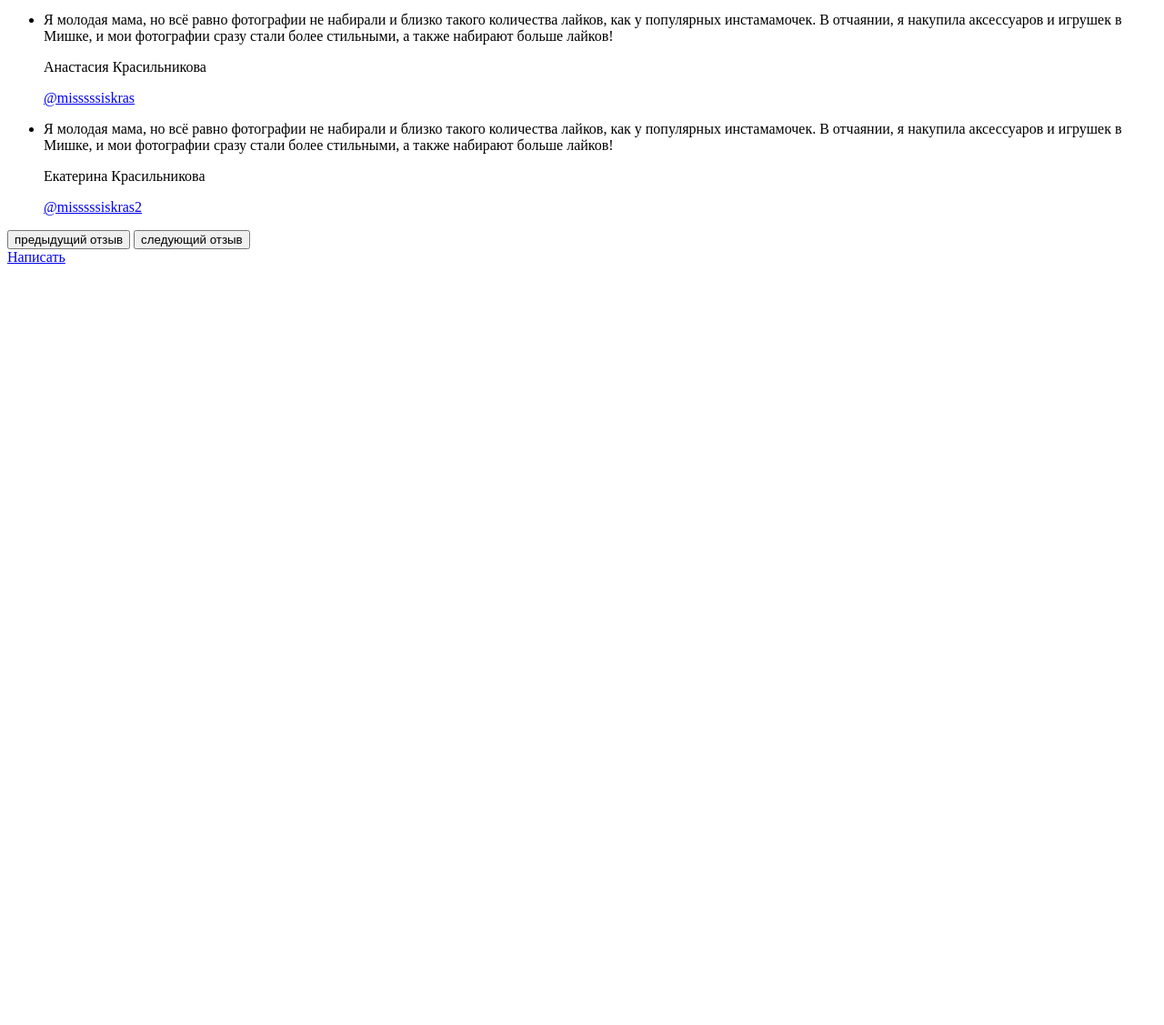
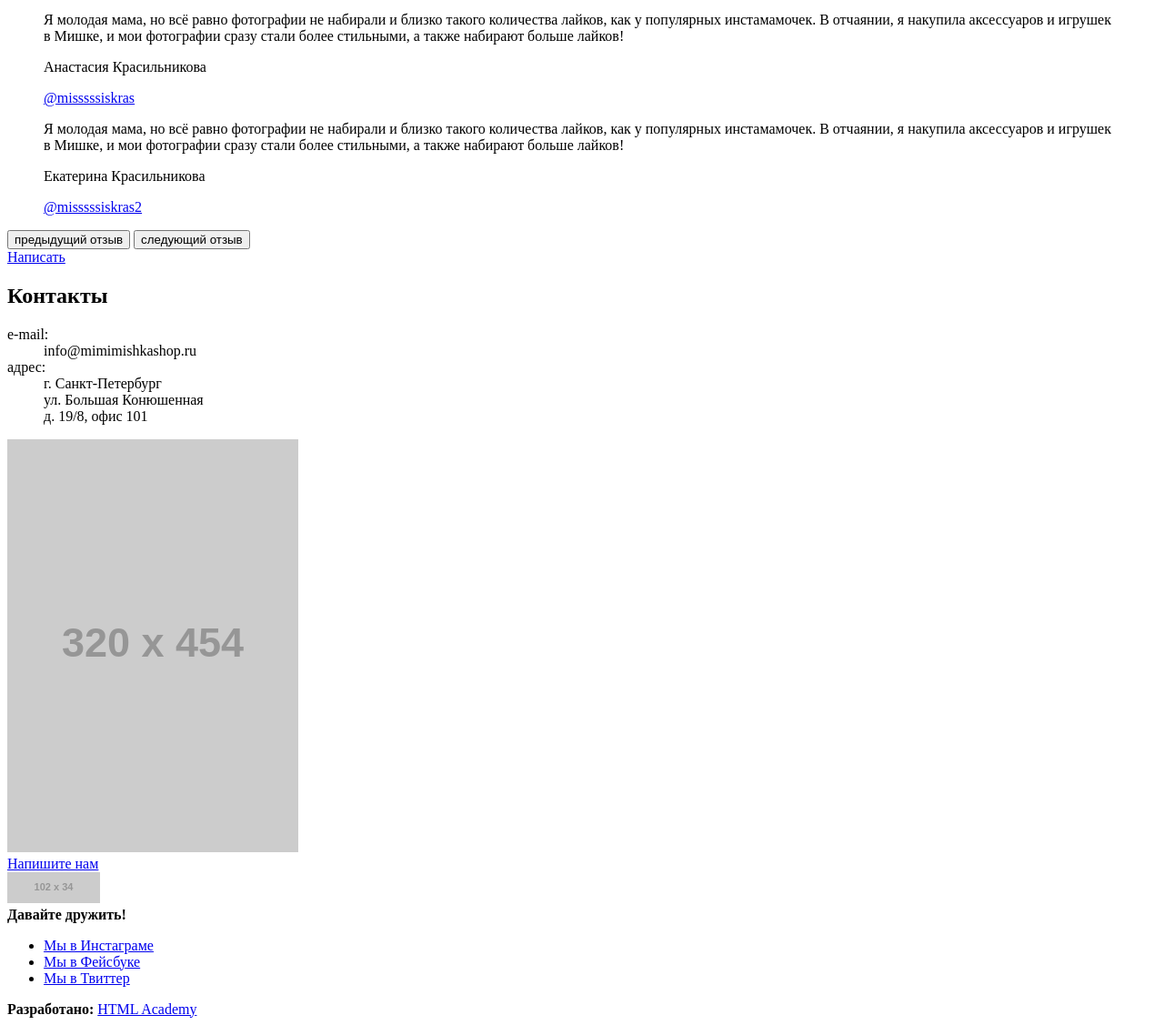
Before and after one commit to freddiemega/243792-mishka-21, a website: page source/index.html in a window 1280 px wide. Shown: the part 1559-2686 px from the top of the page at 91% size. Before the commit the page ends 1859 px from the top, so only its background shows below. Drawn offline with Linux system fonts and the light colour scheme; placeholder pictures from the web are drawn by us.

Commit message:
Закончена Гланая

```diff
--- a/source/index.html
+++ b/source/index.html
@@ -151,8 +151,8 @@
           <h2 class="reviews__title">
             Отзывы
           </h2>
-          <ul class="reviews__list slider__list">
-            <li class="reviews__item slider__item">
+          <div class="reviews__list slider__list">
+            <blockquote class="reviews__item slider__item">
               <p class="reviews__item--text">
                 Я молодая мама, но всё равно фотографии не набирали и близко такого количества лайков, как у популярных инстамамочек. В отчаянии, я накупила аксессуаров и игрушек в Мишке, и мои фотографии сразу стали более стильными, а также набирают больше лайков!
               </p>
@@ -162,8 +162,8 @@
               <a class="reviews__item--link" href="#">
                 @misssssiskras
               </a>
-            </li>
-            <li class="reviews__item slider__item">
+            </blockquote>
+            <blockquote class="reviews__item slider__item">
               <p class="reviews__item--text">
                 Я молодая мама, но всё равно фотографии не набирали и близко такого количества лайков, как у популярных инстамамочек. В отчаянии, я накупила аксессуаров и игрушек в Мишке, и мои фотографии сразу стали более стильными, а также набирают больше лайков!
               </p>
@@ -173,8 +173,8 @@
               <a class="reviews__item--link" href="#">
                 @misssssiskras2
               </a>
-            </li>
-          </ul>
+            </blockquote>
+          </div>
           <div class="reviews__buttons-container">
             <button class="reviews__button reviews__button--left" type="button">предыдущий отзыв</button>
             <button class="reviews__button reviews__button--right" type="button">следующий отзыв</button>
@@ -184,7 +184,60 @@
           </a>
         </div>
       </section>
-
+      <section class="contacts">
+        <div class="contacts__wrapper">
+          <h2 class="contacts__title">
+            Контакты
+          </h2>
+          <dl class="contacts__list">
+            <div class="contacts__item">
+              <dt class="contacts__termin">
+                e-mail:
+              </dt>
+              <dd class="contacts__description">
+                info@mimimishkashop.ru
+              </dd>
+            </div>
+            <div class="contacts__item">
+              <dt class="contacts__termin">
+                адрес:
+              </dt>
+              <dd class="contacts__description">
+                г. Санкт-Петербург<br> ул. Большая Конюшенная<br> д. 19/8, офис 101
+              </dd>
+            </div>
+          </dl>
+          <div class="contacts__map">
+            <img src="https://via.placeholder.com/320x454" width="320" height="454" alt="Мы на карте">
+          </div>
+          <a class="contacts__button--write-us" href="#">
+            Напишите нам
+          </a>
+        </div>
+      </section>
     </main>
+    <footer class="page-footer">
+      <div class="page-footer__wrapper">
+        <img class="logo-footer visually-hidden" src="https://via.placeholder.com/102x34" width="102" height="34">
+        <div class="page-footer__social social">
+          <b class="social__title">Давайте дружить!</b>
+          <ul class="social__list">
+            <li class="social__item">
+              <a class="social__link social__link--instagram" href="https://www.instagram.com/htmlacademy">Мы в Инстаграме</a>
+            </li>
+            <li class="social__item">
+              <a class="social__link social__link--facebook" href="https://www.facebook.com/htmlacademy">Мы в Фейсбуке</a>
+            </li>
+            <li class="social__item">
+              <a class="social__link social__link--twitter" href="https://twitter.com/htmlacademy_ru">Мы в Твиттер</a>
+            </li>
+          </ul>
+        </div>
+        <div class="page-footer__copyright copyright">
+          <b class="copyright__text">Разработано:</b>
+          <a class="copyright__link" href="https://htmlacademy.ru/intensive/adaptive">HTML Academy</a>
+        </div>
+      </div>
+    </footer>
   </body>
 </html>
```
